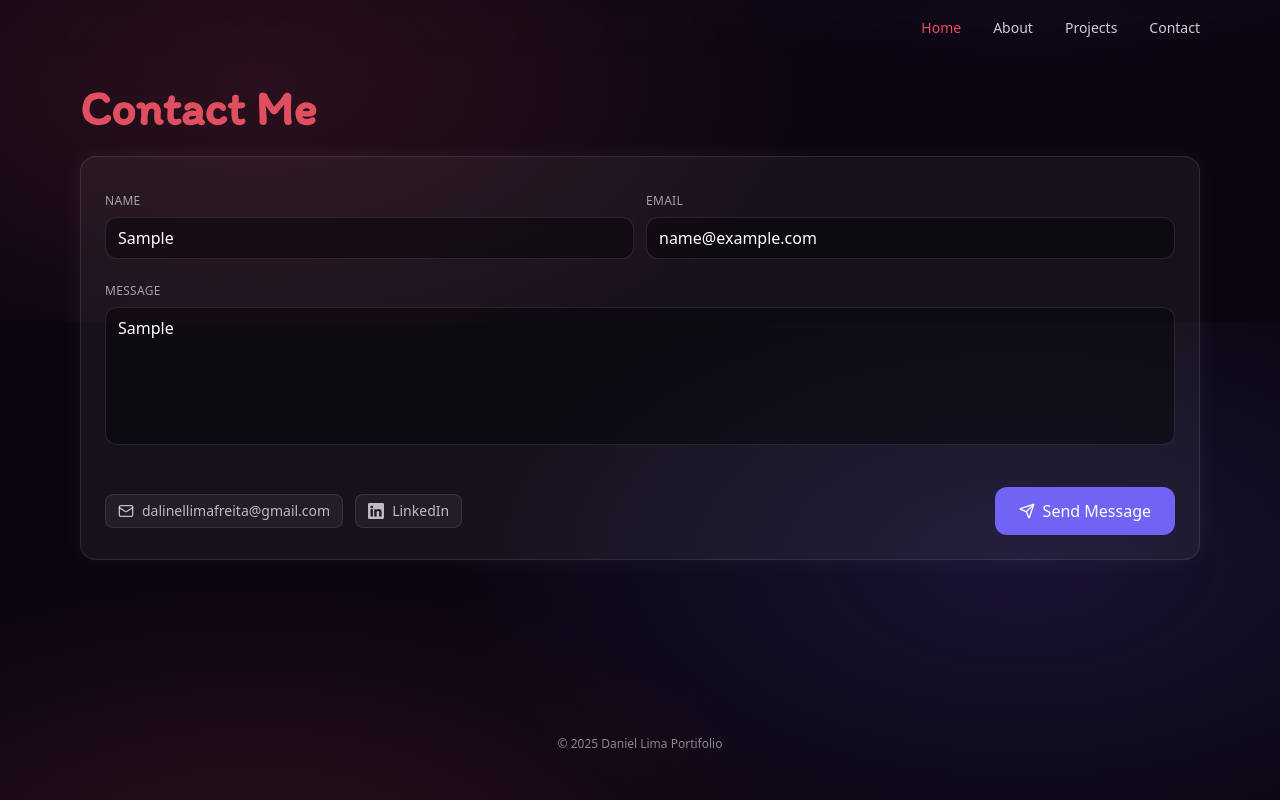
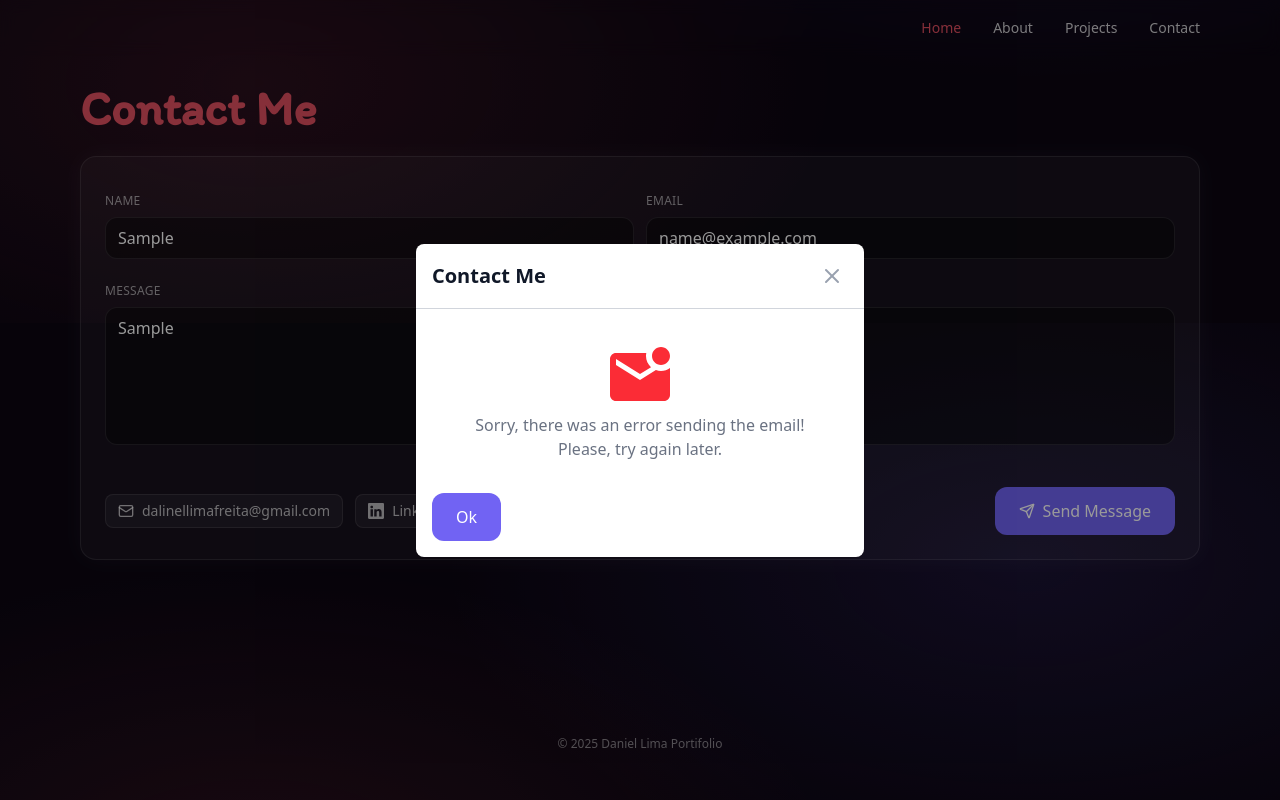
Before and after one commit to daniwells/Portfolio_Daniel, a React (Vite) app: page / in a window 1280 px wide. Both pictures are taken after typing "Sample", "name@example.com", "Sample" into the empty fields and a click on the button "Send Message". Shown: the part 2077-2877 px from the top of the page. Built offline with nearby package versions, Linux system fonts and the light colour scheme; no server answers.

Commit message:
feat: Fixing problems and developing popup to return the email response

```diff
--- a/src/components/ContactMe.tsx
+++ b/src/components/ContactMe.tsx
@@ -1,9 +1,13 @@
-import React from "react";
+import React, { useState } from "react";
 import { Mail, Send } from "lucide-react";
 import { BsLinkedin } from "react-icons/bs";
 import axios from "axios";
+import Popup from "./Popup";
 
 const ContactMe: React.FC = () => {
+    const [ isOpen, setIsOpen ] = useState(false);
+    const [ username, setUsername ] = useState("");
+    const [ statusPopup, setStatusPopup ] = useState<"success" | "error">("success");
 
     const sendEmailRequest = async (name: string, message: string, email: string) => {
         const response = await axios.post(`/api/email`, {
@@ -27,14 +31,21 @@ const ContactMe: React.FC = () => {
         const email: string = data.get("email")?.toString() || "";
         const message: string = data.get("message")?.toString() || "";
 
+        setUsername(name);
+
         try{
             await sendEmailRequest(name, message, email);
+            setIsOpen(true);
+            setStatusPopup("success");
         }catch{
-            return
+            setIsOpen(true);
+            setStatusPopup("error");
         }
     }
 
-    return <section id="contact" className="mx-auto max-w-6xl px-4 py-24 md:py-32">
+    return  <>
+        <Popup isOpen={isOpen} setIsOpen={setIsOpen} username={username} status={statusPopup}/>
+        <section id="contact" className="mx-auto max-w-6xl px-4 py-24 md:py-32">
             <h2 className="text-5xl font-extrabold text-pink-custom font-itim">Contact Me</h2>
             <form
                 onSubmit={handleSubmit}
@@ -59,7 +70,6 @@ const ContactMe: React.FC = () => {
                         placeholder="you@email.com"
                     />
                 </div>
-
                 <div className="mt-3 md:col-span-2">
                     <label className="block text-xs uppercase tracking-wide text-white/60">Message</label>
                     <textarea
@@ -80,7 +90,7 @@ const ContactMe: React.FC = () => {
                         </a>
 
                         <a
-                        href="www.linkedin.com/in/daniel-lima-4a4b4325a"
+                            href="https://www.linkedin.com/in/daniel-lima-4a4b4325a"
                             target="_blank"
                             className="inline-flex items-center gap-2 rounded-lg border border-white/10 bg-white/5 px-3 py-1.5 text-sm hover:bg-white/10"
                         >
@@ -93,6 +103,7 @@ const ContactMe: React.FC = () => {
                 </div>
             </form>
         </section>
+    </>
 };
 
 export default ContactMe;
--- /dev/null
+++ b/src/components/Popup.tsx
@@ -0,0 +1,72 @@
+import { MdMarkEmailRead, MdMarkEmailUnread } from "react-icons/md";
+import { XIcon } from "lucide-react";
+
+const Popup: React.FC<{
+    isOpen: boolean;
+    setIsOpen: (isOpen: boolean) => void;
+    username: string;
+    status: "error" | "success";
+}> = ({
+    isOpen,
+    setIsOpen,
+    username,
+    status
+}) => {
+
+    if(!isOpen) return
+
+    return <div
+            className="fixed z-50 flex justify-center items-center w-full inset-0 max-h-full bg-[rgba(0,0,0,0.4)] "
+        >
+        <div className="relative p-4 w-full sm:w-[30rem] max-w-2xl max-h-full">
+            <div className="relative bg-white rounded-lg shadow-sm">
+                <div className="flex items-center justify-between p-4 mb-4 border-b border-gray-300">
+                    <h3 className="text-xl font-semibold text-gray-900">
+                        Contact Me
+                    </h3>
+                    <button onClick={() => setIsOpen(false)} className="cursor-pointer text-gray-400 bg-transparent hover:bg-gray-200 hover:text-gray-900 rounded-lg text-sm w-8 h-8 ms-auto inline-flex justify-center items-center">
+                        <XIcon/>
+                    </button>
+                </div>
+
+                <div className="p-4 text-balance text-gray-500 text-center w-full">
+                    {
+                        status === "success" ?
+                            <MdMarkEmailRead className="text-green-500 w-18 h-18 mx-auto"/>
+                        :
+                            <MdMarkEmailUnread className="text-red-500 w-18 h-18 mx-auto" />
+                    }
+
+                    {
+                        status === "success" ?
+                            <>
+                                <p>
+                                    Email was sent successfully!
+                                </p>
+                                <p><strong>{username}</strong>, Thanks for your contact.</p>
+                            </>
+                        :
+                            <>
+                                <p>
+                                    Sorry, there was an error sending the email!
+                                </p>
+                                <p>Please, try again later.</p>
+                            </>
+                    }
+
+
+                </div>
+
+                <div className="flex items-center p-4">
+                    <button
+                        onClick={() => setIsOpen(false)}
+                        className="cursor-pointer flex flex-wrap items-center gap-2 rounded-xl px-6 py-3 font-medium bg-blue-custom transition-all duration-200 hover:bg-blue-custom/80 group">
+                            Ok
+                    </button>
+                </div>
+            </div>
+        </div>
+    </div>
+}
+
+export default Popup;
--- a/src/components/Portifolio.tsx
+++ b/src/components/Portifolio.tsx
@@ -18,7 +18,7 @@ const projects = [
   {
     title: "Ritmo da Forma",
     description: "An interactive and educational web game that simulates real-life financial situations",
-    builtWith: [<SiReact size={20} />, <SiDocker size={20}/>],
+    builtWith: [<SiReact key={1} size={20} />, <SiDocker key={11} size={20}/>],
     img: ritmoDaFormaImage,
     liveLink: "https://ritmodaforma.vercel.app/",
     githubLink: "https://github.com/ruansilva123/RitmoDaForma_PI.git",
@@ -27,7 +27,7 @@ const projects = [
   {
     title: "Arquiteto do Brownie",
     description: "A powerful and intuitive API for managing notes efficiently",
-    builtWith: [<SiNextdotjs size={20} />, <SiPostgresql size={20} />, <SiCloudinary size={20}/>],
+    builtWith: [<SiNextdotjs key={2} size={20} />, <SiPostgresql key={22} size={20} />, <SiCloudinary key={222} size={20}/>],
     img: arquitetoBrownieImage,
     liveLink: "https://arquitetodobrownie.vercel.app/",
     githubLink: "https://github.com/daniwells/Prostore_Course.git",
@@ -36,7 +36,7 @@ const projects = [
   {
     title: "Prostore",
     description: "Modern personal portfolio with animations",
-    builtWith: [<SiNextdotjs size={20} />, <SiPostgresql size={20} />, <SiJsonwebtokens size={20} />, <SiPaypal size={20}/>, <SiStripe size={20}/>],
+    builtWith: [<SiNextdotjs key={3} size={20} />, <SiPostgresql key={33} size={20} />, <SiJsonwebtokens key={333} size={20} />, <SiPaypal key={3333} size={20}/>, <SiStripe key={33333} size={20}/>],
     img: prostoreImage,
     liveLink: "https://prostore-course-three.vercel.app/",
     githubLink: "https://github.com/daniwells/Prostore_Course.git",
@@ -51,34 +51,34 @@ const Portifolio: React.FC = () => (
       <FolderGit2 className="h-4 w-4"/> Some of my recent work
     </div>
     <div className="grid gap-6 sm:grid-cols-2 lg:grid-cols-3">
-      {projects.map((p) => (
+      {projects.map((project) => (
         <div
-          key={p.title}
-          className={`p-4 group flex flex-col overflow-hidden rounded-2xl ${p.bgColor} shadow-[0_0_25px_rgba(255,255,255,0.05)]`}
+          key={project.title}
+          className={`p-4 group flex flex-col overflow-hidden rounded-2xl ${project.bgColor} shadow-[0_0_25px_rgba(255,255,255,0.05)]`}
         >
           <div className="relative h-40 w-full overflow-hidden">
             <div className="flex flex-col gap-2 items-center absolute top-1/2 left-1/2 transition duration-500 transform -translate-1/2 z-10 opacity-0 group-hover:opacity-100" >
-                <a href={p.liveLink} target="_blank" className="gap-2 flex items-center cursor-pointer hover:text-blue-custom">
+                <a href={project.liveLink} target="_blank" className="gap-2 flex items-center cursor-pointer hover:text-blue-custom">
                     <BsBoxArrowUpRight size={20}/> Live project
                 </a>
-                <a href={p.githubLink} target="_blank" className="gap-2 flex items-center cursor-pointer hover:text-blue-custom">
+                <a href={project.githubLink} target="_blank" className="gap-2 flex items-center cursor-pointer hover:text-blue-custom">
                     <BsGithub size={20}/> Github
                 </a>
             </div>
             <img
-              src={p.img}
-              alt={p.title}
+              src={project.img}
+              alt={project.title}
               className="h-full w-full object-cover transition duration-500 rounded-xl filter group-hover:scale-105 group-hover:brightness-30"
             />
           </div>
 
           <div className="flex flex-1 flex-col py-4">
-            <h3 className="font-semibold text-lg text-white">{p.title}</h3>
-            <p className="mt-1 flex-1 text-sm text-white/70">{p.description}</p>
+            <h3 className="font-semibold text-lg text-white">{project.title}</h3>
+            <p className="mt-1 flex-1 text-sm text-white/70">{project.description}</p>
 
             <div className="mt-4 border-t border-white/10 pt-3 text-xs text-white/50 ">
               <p className="flex gap-2 mb-1">
-                Built with: {p.builtWith.map((tech) => tech)}
+                Built with: {project.builtWith.map((tech) => tech)}
               </p>
             </div>
           </div>
```
Also changed, not shown: 1 other file (tests, documents, lock files or other folders). Lines whose indentation alone changed are shown as unchanged.
